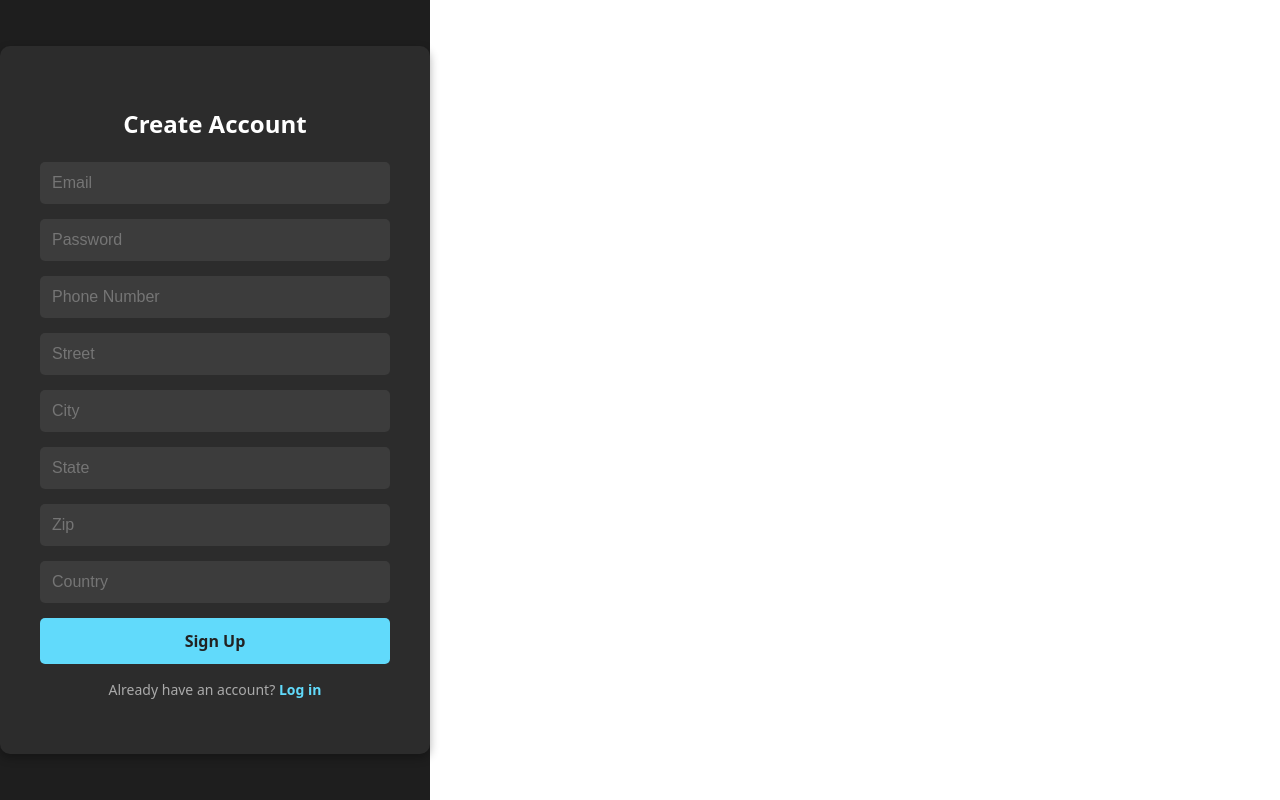
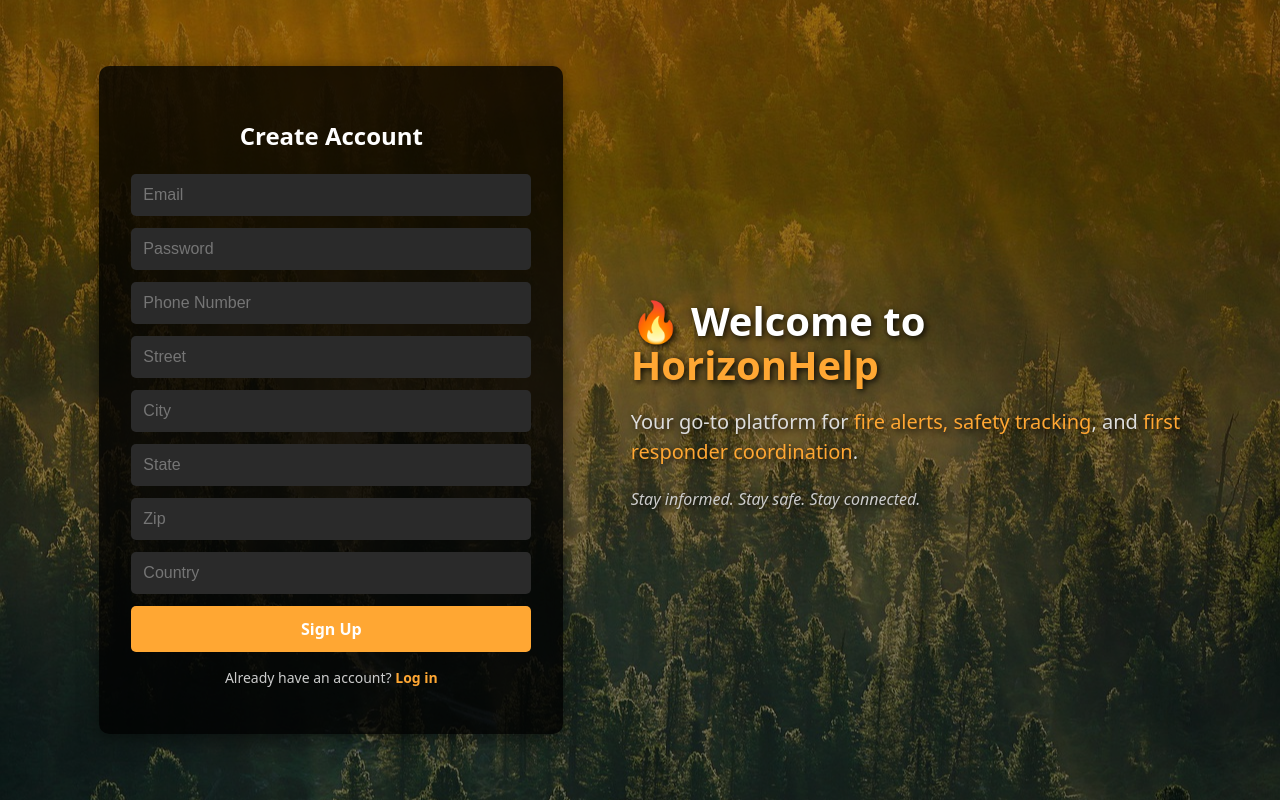
Before and after one commit to aj202088/HorizonHelp, a React (Vite) app in the folder frontend/: page /register in a window 1280 px wide. Built offline with nearby package versions, Linux system fonts and the light colour scheme.

Commit message:
Made signup/register page match login page style

```diff
--- a/frontend/src/components/Register.jsx
+++ b/frontend/src/components/Register.jsx
@@ -1,3 +1,4 @@
+
 import React, { useState } from "react";
 import { useNavigate } from "react-router-dom";
 import { getCoordinatesFromAddress } from "../Utils/geocode";
@@ -5,7 +6,7 @@ import { getCoordinatesFromAddress } from "../Utils/geocode";
 const Register = () => {
   const [email, setEmail] = useState("");
   const [password, setPassword] = useState("");
-  const [phone, setPhone] = useState(""); // New phone number state
+  const [phone, setPhone] = useState("");
   const [street, setStreet] = useState("");
   const [city, setCity] = useState("");
   const [state, setState] = useState("");
@@ -35,7 +36,7 @@ const Register = () => {
         body: JSON.stringify({
           email,
           password,
-          phone, // Include phone in the request
+          phone,
           street,
           city,
           state,
@@ -60,95 +61,77 @@ const Register = () => {
   };
 
   return (
+    <div style={styles.page}>
+      <div style={styles.overlay}></div>
       <div style={styles.container}>
         <div style={styles.card}>
           <h2 style={styles.title}>Create Account</h2>
           <form onSubmit={handleSubmit} style={styles.form}>
-          <input
-            type="email"
-            placeholder="Email"
-            value={email}
-            onChange={(e) => setEmail(e.target.value)}
-            required
-            style={styles.input}
-          />
-          <input
-            type="password"
-            placeholder="Password"
-            value={password}
-            onChange={(e) => setPassword(e.target.value)}
-            required
-            style={styles.input}
-          />
-          <input
-            type="tel"
-            placeholder="Phone Number"
-            value={phone}
-            onChange={(e) => setPhone(e.target.value)}
-            style={styles.input}
-          />
-          <input
-            type="text"
-            placeholder="Street"
-            value={street}
-            onChange={(e) => setStreet(e.target.value)}
-            style={styles.input}
-          />
-          <input
-            type="text"
-            placeholder="City"
-            value={city}
-            onChange={(e) => setCity(e.target.value)}
-            style={styles.input}
-          />
-          <input
-            type="text"
-            placeholder="State"
-            value={state}
-            onChange={(e) => setState(e.target.value)}
-            style={styles.input}
-          />
-          <input
-            type="text"
-            placeholder="Zip"
-            value={zip}
-            onChange={(e) => setZip(e.target.value)}
-            style={styles.input}
-          />
-          <input
-            type="text"
-            placeholder="Country"
-            value={country}
-            onChange={(e) => setCountry(e.target.value)}
-            style={styles.input}
-          />
+            <input type="email" placeholder="Email" value={email} onChange={(e) => setEmail(e.target.value)} required style={styles.input} />
+            <input type="password" placeholder="Password" value={password} onChange={(e) => setPassword(e.target.value)} required style={styles.input} />
+            <input type="tel" placeholder="Phone Number" value={phone} onChange={(e) => setPhone(e.target.value)} style={styles.input} />
+            <input type="text" placeholder="Street" value={street} onChange={(e) => setStreet(e.target.value)} style={styles.input} />
+            <input type="text" placeholder="City" value={city} onChange={(e) => setCity(e.target.value)} style={styles.input} />
+            <input type="text" placeholder="State" value={state} onChange={(e) => setState(e.target.value)} style={styles.input} />
+            <input type="text" placeholder="Zip" value={zip} onChange={(e) => setZip(e.target.value)} style={styles.input} />
+            <input type="text" placeholder="Country" value={country} onChange={(e) => setCountry(e.target.value)} style={styles.input} />
             <button type="submit" style={styles.button}>Sign Up</button>
           </form>
-        <p style={styles.linkText}>
-          Already have an account?{" "}
-          <a href="/login" style={styles.link}>Log in</a>
-        </p>
+          <p style={styles.linkText}>Already have an account? <a href="/login" style={styles.link}>Log in</a></p>
+        </div>
+
+        <div style={styles.welcomeSection}>
+          <h1 style={styles.welcomeTitle}><span role="img" aria-label="fire">🔥</span> Welcome to <span style={{ color: "#FFA733" }}>HorizonHelp</span></h1>
+          <p style={styles.welcomeText}>Your go-to platform for <span style={{ color: "#FFA733" }}>fire alerts, safety tracking</span>, and <span style={{ color: "#FFA733" }}>first responder coordination</span>.</p>
+          <p style={styles.welcomeSubtext}>Stay informed. Stay safe. Stay connected.</p>
+        </div>
       </div>
     </div>
   );
 };
 
 const styles = {
+  page: {
+    position: "relative",
+    height: "100vh",
+    width: "100vw",
+    backgroundImage: "url(/src/assets/forest.jpg)",
+    backgroundSize: "cover",
+    backgroundPosition: "center",
+    display: "flex",
+    alignItems: "center",
+    justifyContent: "center",
+    overflow: "hidden",
+  },
+  overlay: {
+    position: "absolute",
+    top: 0,
+    left: 0,
+    width: "100%",
+    height: "100%",
+    backgroundColor: "rgba(0,0,0,0.4)",
+    zIndex: 0,
+  },
   container: {
     display: "flex",
-    justifyContent: "center",
+    zIndex: 1,
+    width: "100%",
+    height: "100%",
     alignItems: "center",
-    height: "100vh",
-    backgroundColor: "#1e1e1e",
+    justifyContent: "space-evenly",
+    padding: "2rem",
+    boxSizing: "border-box",
   },
   card: {
-    backgroundColor: "#2c2c2c",
-    padding: "40px",
+    backgroundColor: "rgba(0, 0, 0, 0.8)",
+    padding: "2rem",
     borderRadius: "10px",
-    textAlign: "center",
+    width: "400px",
     color: "#fff",
-    width: "350px",
-    boxShadow: "0px 4px 10px rgba(0, 0, 0, 0.3)",
+    display: "flex",
+    flexDirection: "column",
+    alignItems: "center",
+    boxShadow: "0 4px 20px rgba(0, 0, 0, 0.5)",
   },
   title: {
     fontSize: "24px",
@@ -157,22 +140,22 @@ const styles = {
   form: {
     display: "flex",
     flexDirection: "column",
-    gap: "15px",
+    gap: "12px",
+    width: "100%",
   },
   input: {
     padding: "12px",
     fontSize: "16px",
     borderRadius: "5px",
     border: "none",
-    outline: "none",
-    backgroundColor: "#3c3c3c",
+    backgroundColor: "#2a2a2a",
     color: "#fff",
   },
   button: {
     padding: "12px",
     fontSize: "16px",
-    backgroundColor: "#61dafb",
-    color: "#222",
+    backgroundColor: "#FFA733",
+    color: "#fff",
     border: "none",
     borderRadius: "5px",
     cursor: "pointer",
@@ -181,12 +164,33 @@ const styles = {
   linkText: {
     marginTop: "15px",
     fontSize: "14px",
-    color: "#aaa",
+    color: "#ccc",
   },
   link: {
-    color: "#61dafb",
+    color: "#FFA733",
     textDecoration: "none",
     fontWeight: "bold",
+  },
+  welcomeSection: {
+    color: "white",
+    maxWidth: "550px",
+    textShadow: "2px 2px 6px rgba(0, 0, 0, 0.9)",
+    zIndex: 1,
+  },
+  welcomeTitle: {
+    fontSize: "40px",
+    fontWeight: "bold",
+    marginBottom: "15px",
+  },
+  welcomeText: {
+    fontSize: "20px",
+    color: "#ddd",
+  },
+  welcomeSubtext: {
+    fontSize: "16px",
+    color: "#ccc",
+    marginTop: "15px",
+    fontStyle: "italic",
   },
 };
 
```
Lines whose indentation alone changed are shown as unchanged.
